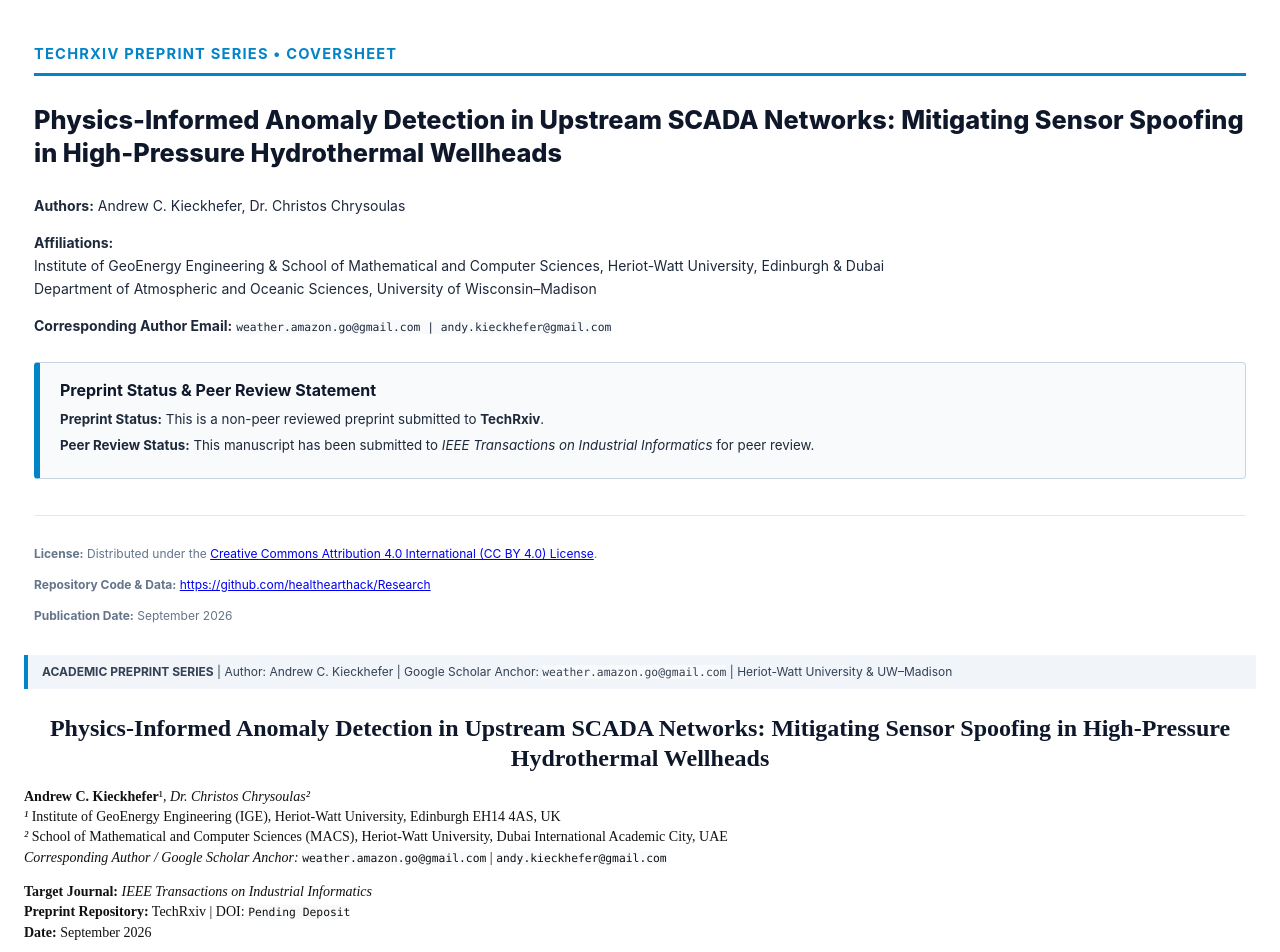
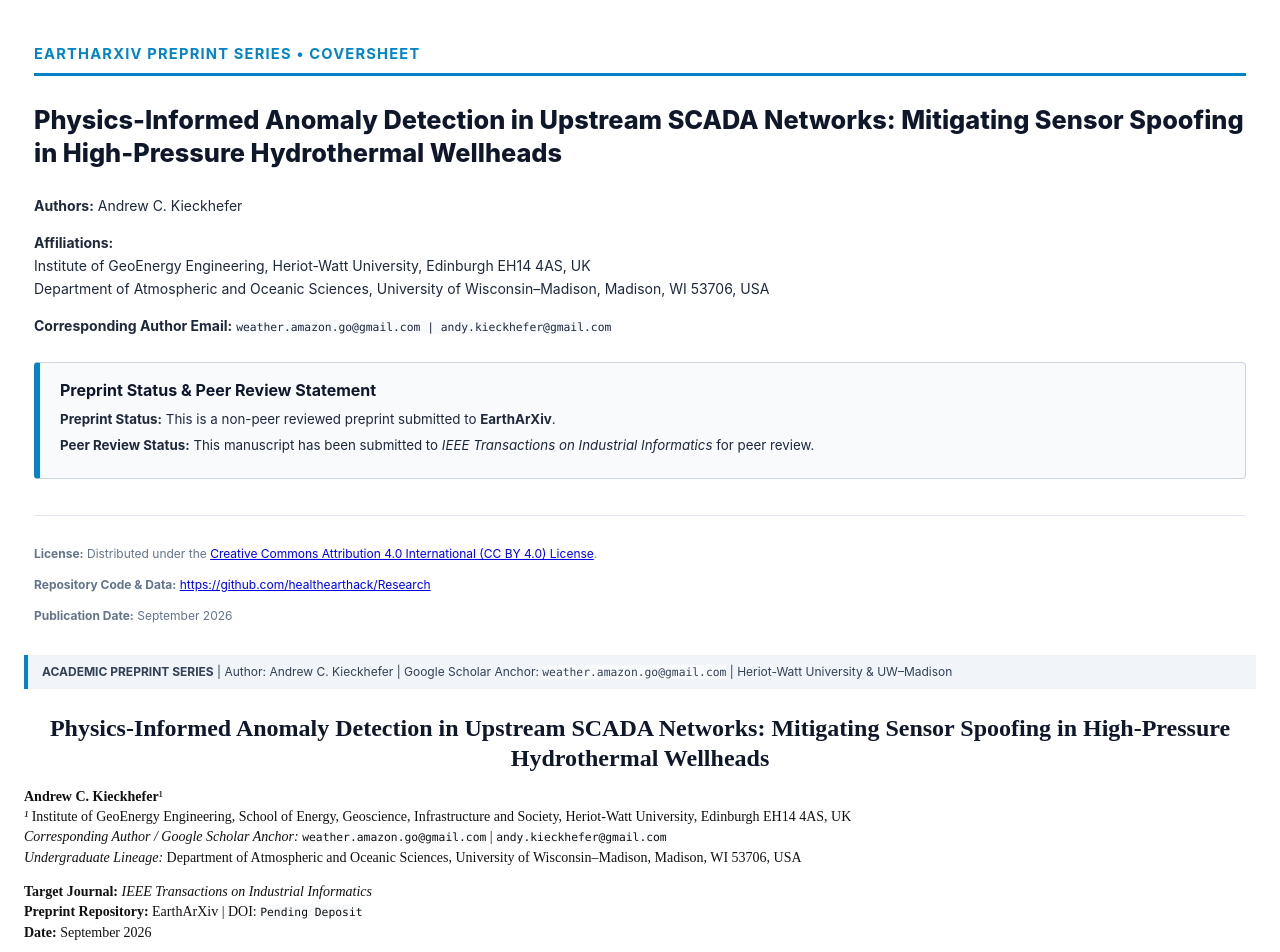
Before and after one commit to healthearthack/Research, a plain HTML site: page publications/dist/WP02_OT_Cybersecurity_SCADA_Telemetry.html in a window 1280 px wide. Shown: the top 952 px of the page. Drawn offline with Linux system fonts and the light colour scheme.

Commit message:
fix(publications): set sole authorship Andrew C. Kieckhefer and EarthArXiv for WP02

```diff
--- a/publications/dist/WP02_OT_Cybersecurity_SCADA_Telemetry.html
+++ b/publications/dist/WP02_OT_Cybersecurity_SCADA_Telemetry.html
@@ -178,19 +178,19 @@
 <body>
 
         <div class="coversheet">
-            <div class="coversheet-header">TechRxiv PREPRINT SERIES &bull; COVERSHEET</div>
+            <div class="coversheet-header">EarthArXiv PREPRINT SERIES &bull; COVERSHEET</div>
             <div class="coversheet-rule"></div>
             <div class="coversheet-title">Physics-Informed Anomaly Detection in Upstream SCADA Networks: Mitigating Sensor Spoofing in High-Pressure Hydrothermal Wellheads</div>
 
             <div class="coversheet-meta">
-                <p><strong>Authors:</strong> Andrew C. Kieckhefer, Dr. Christos Chrysoulas</p>
-                <p><strong>Affiliations:</strong><br>Institute of GeoEnergy Engineering & School of Mathematical and Computer Sciences, Heriot-Watt University, Edinburgh & Dubai<br>Department of Atmospheric and Oceanic Sciences, University of Wisconsin–Madison</p>
+                <p><strong>Authors:</strong> Andrew C. Kieckhefer</p>
+                <p><strong>Affiliations:</strong><br>Institute of GeoEnergy Engineering, Heriot-Watt University, Edinburgh EH14 4AS, UK<br>Department of Atmospheric and Oceanic Sciences, University of Wisconsin–Madison, Madison, WI 53706, USA</p>
                 <p><strong>Corresponding Author Email:</strong> <code>weather.amazon.go@gmail.com | andy.kieckhefer@gmail.com</code></p>
             </div>
 
             <div class="coversheet-box">
                 <h3>Preprint Status & Peer Review Statement</h3>
-                <p><strong>Preprint Status:</strong> This is a non-peer reviewed preprint submitted to <strong>TechRxiv</strong>.</p>
+                <p><strong>Preprint Status:</strong> This is a non-peer reviewed preprint submitted to <strong>EarthArXiv</strong>.</p>
                 <p><strong>Peer Review Status:</strong> This manuscript has been submitted to <em>IEEE Transactions on Industrial Informatics</em> for peer review.</p>
             </div>
 
@@ -205,12 +205,12 @@
         <strong>ACADEMIC PREPRINT SERIES</strong> | Author: Andrew C. Kieckhefer | Google Scholar Anchor: <code>weather.amazon.go@gmail.com</code> | Heriot-Watt University & UW–Madison
     </div>
     <h1>Physics-Informed Anomaly Detection in Upstream SCADA Networks: Mitigating Sensor Spoofing in High-Pressure Hydrothermal Wellheads</h1>
-<p><strong>Andrew C. Kieckhefer</strong>¹<em>, </em><em>Dr. Christos Chrysoulas</em><em>²<br />
-¹ </em>Institute of GeoEnergy Engineering (IGE), Heriot-Watt University, Edinburgh EH14 4AS, UK<em><br />
-² </em>School of Mathematical and Computer Sciences (MACS), Heriot-Watt University, Dubai International Academic City, UAE<em><br />
-</em> <em>Corresponding Author / Google Scholar Anchor:</em> <code>weather.amazon.go@gmail.com</code> | <code>andy.kieckhefer@gmail.com</code>  </p>
+<p><strong>Andrew C. Kieckhefer</strong>¹<em><br />
+¹ </em>Institute of GeoEnergy Engineering, School of Energy, Geoscience, Infrastructure and Society, Heriot-Watt University, Edinburgh EH14 4AS, UK<em><br />
+</em> <em>Corresponding Author / Google Scholar Anchor:</em> <code>weather.amazon.go@gmail.com</code> | <code>andy.kieckhefer@gmail.com</code><br />
+<em>Undergraduate Lineage:</em> Department of Atmospheric and Oceanic Sciences, University of Wisconsin–Madison, Madison, WI 53706, USA  </p>
 <p><strong>Target Journal:</strong> <em>IEEE Transactions on Industrial Informatics</em><br />
-<strong>Preprint Repository:</strong> TechRxiv | DOI: <code>Pending Deposit</code><br />
+<strong>Preprint Repository:</strong> EarthArXiv | DOI: <code>Pending Deposit</code><br />
 <strong>Date:</strong> September 2026  </p>
 <hr />
 <h2>Abstract</h2>
```
Also changed, not shown: 5 other files.
